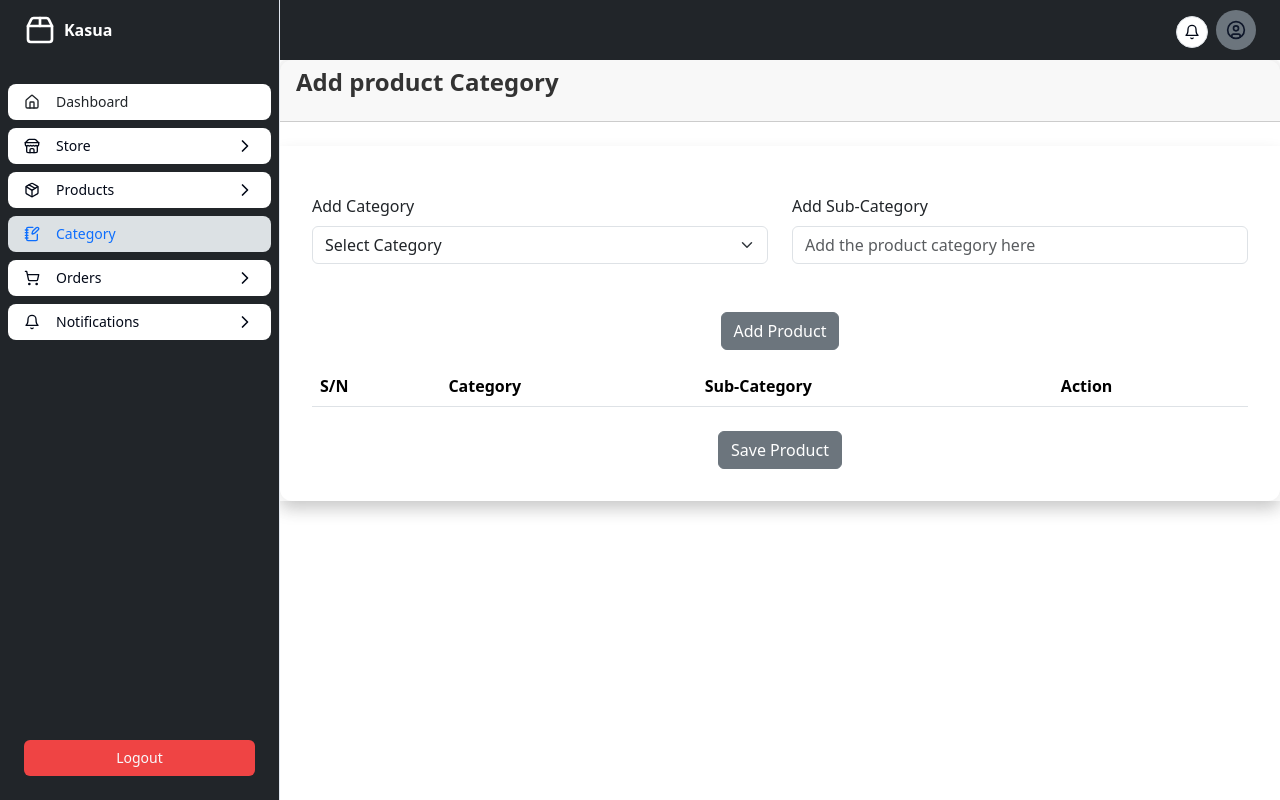
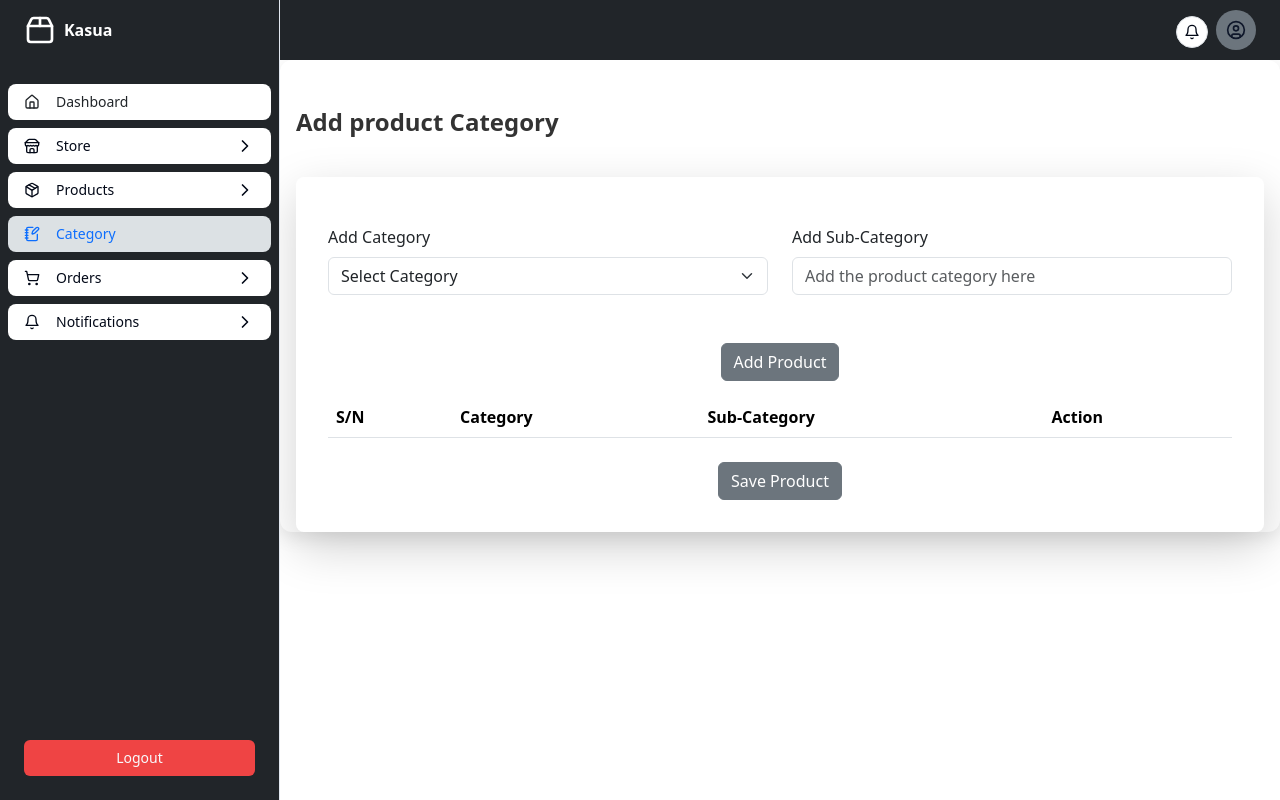
Before and after one commit to bits-his/e-Commerce, a React (Vite) app: page /seller-dashboard/category in a window 1280 px wide. Built offline with nearby package versions, Linux system fonts and the light colour scheme.

Commit message:
category page

```diff
--- a/src/pages/seller_Dashboard/product-mgnt/Category.jsx
+++ b/src/pages/seller_Dashboard/product-mgnt/Category.jsx
@@ -4,6 +4,7 @@ import React, { useState } from 'react'
 import { CardHeader, CardTitle, Card, CardBody } from 'react-bootstrap'
 import toast from 'react-hot-toast'
 import { Form, FormGroup, Label, Input, Button, Table} from 'reactstrap'
+import { Pencil, Trash2 } from 'lucide-react'
 
 function Category() {
 
@@ -79,20 +80,17 @@ const toInput=(e) =>{
   }
   return (
     <>
-    <Card >
-      <CardHeader>
-        <CardTitle>Add product Category</CardTitle>
-      </CardHeader>
-      <CardBody className='shadow mt-4'>
+      <Card className="">
 
+          <CardTitle className='mt-5 mx-3'>Add product Category</CardTitle>
+
+        <CardBody className="mx-3 shadow-lg mt-4 rounded-lg">
           <div className=" items-center">
             <Form>
-   <div className='row'>
+              <div className="row">
                 <FormGroup className="col-md-6 mt-3">
-    <Label for="category">
-      Add Category
-    </Label>
-   { !customeProduct?(
+                  <Label for="category">Add Category</Label>
+                  {!customeProduct ? (
                     <Input
                       id="product"
                       name="product"
@@ -102,20 +100,11 @@ const toInput=(e) =>{
                       onChange={toInput}
                       //  onChange={(e) => setProduct(e.target.value)}
                     >
-     <option  selected >Select Category </option>
-          <option>
-            Cloth
-          </option>
-          <option>
-            Phone
-          </option>
-          <option>
-            Food
-          </option>
-          <option>
-            Others
-          </option>
-
+                      <option selected>Select Category </option>
+                      <option>Cloth</option>
+                      <option>Phone</option>
+                      <option>Food</option>
+                      <option>Others</option>
                     </Input>
                   ) : (
                     <Input
@@ -125,20 +114,11 @@ const toInput=(e) =>{
                       value={product}
                       onChange={(e) => setProduct(e.target.value)} // Update product state with custom input
                       type="text"
-
-
-
                     />
-   )
-
-
-   }
-
+                  )}
                 </FormGroup>
                 <FormGroup className="col-md-6 mt-3">
-    <Label for="category">
-      Add Sub-Category
-    </Label>
+                  <Label for="category">Add Sub-Category</Label>
                   <Input
                     id="category"
                     name="category"
@@ -147,16 +127,15 @@ const toInput=(e) =>{
                     placeholder="Add the product category here"
                     value={category}
                     onChange={(e) => setCategory(e.target.value)}
-
                   />
                 </FormGroup>
               </div>
-  <div className='text-center mt-4'>
+              <div className="text-center mt-4">
                 <Button onClick={addProduct}>Add Product</Button>
               </div>
             </Form>
 
-    <Table striped className='mt-3'>
+            <Table striped className="mt-3">
               <thead>
                 <tr>
                   <th>S/N</th>
@@ -166,28 +145,43 @@ const toInput=(e) =>{
                 </tr>
               </thead>
               <tbody>
-    {products.map((prod, index) =>(
+                {products.map((prod, index) => (
                   <tr key={index}>
-        <th scope='row'>{index + 1}</th>
+                    <th scope="row">{index + 1}</th>
                     <td>{prod.product}</td>
                     <td>{prod.category}</td>
                     <td>
-          <Button color='primary' size='sm' className="me-2" onClick={() =>editProduct(index)} >Edit</Button>
-          <Button color='danger' size='sm'  onClick={()=> deleteProduct(index)}> Delete </Button>
+                   <Button
+                        color='warning'
+                        size="icon"
+                        className="me-2"
+                        onClick={() => editProduct(index)}
+                      >
+                        <Pencil className="h-4 w-4" />
+                      </Button>
+                      <Button
+                        color='danger'
+
+                        size="icon"
+                        onClick={() => deleteProduct(index)}
+                      >
+                        {" "}
+                        {" "}
+                        <Trash2 className= "h-4 w-4"/>
+                      </Button>
                     </td>
                   </tr>
                 ))}
               </tbody>
             </Table>
-<div className='text-center mt-4'>
-  <Button onClick={handlesave} >Save Product</Button>
+            <div className="text-center mt-4">
+              <Button onClick={handlesave}>Save Product</Button>
             </div>
           </div>
-
         </CardBody>
       </Card>
     </>
-  )
+  );
 }
 
 export default Category
```
Lines whose indentation alone changed are shown as unchanged.
